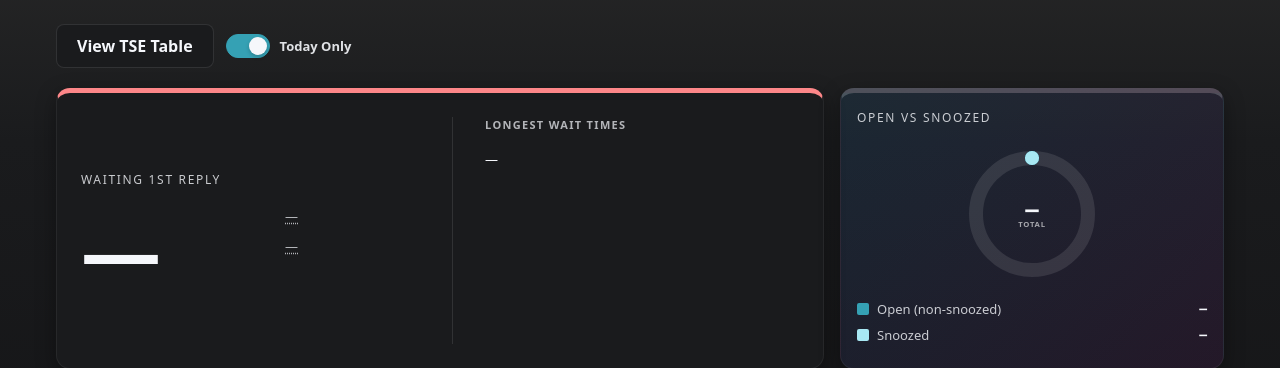
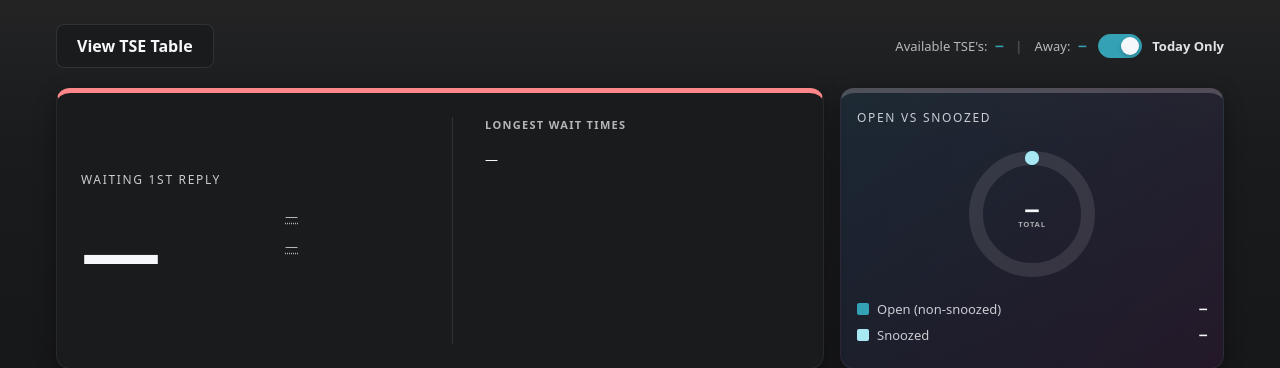
Before and after one commit to skalamerasigma/sql-intercom, a FastAPI app: template templates/index.html in a window 1280 px wide. Shown: the part 98-466 px from the top of the page. Run offline with FastAPI, Linux system fonts and the light colour scheme; the template is opened without the code that fills it, so the values that code supplies are empty; parts of the project's set-up code (start-up, migrations or seed data) failed here and were passed over.

Commit message:
Add TSE availability display and update styles in index.html and styles.css. Implement functionality to fetch and display available and away TSE counts, enhancing the user interface for better visibility of team status.

```diff
--- a/static/styles.css
+++ b/static/styles.css
@@ -107,6 +107,7 @@ body {
 	display: flex;
 	gap: 12px;
 	align-items: center;
+	flex-wrap: wrap;
 }
 .nav-button {
 	background: var(--card);
@@ -123,6 +124,26 @@ body {
 	background: rgba(255,255,255,0.05);
 	border-color: rgba(255,255,255,0.2);
 	transform: translateY(-1px);
+}
+.tse-availability {
+	display: flex;
+	align-items: center;
+	gap: 8px;
+	font-size: 13px;
+	margin-left: auto;
+}
+.tse-availability-label {
+	opacity: 0.7;
+	font-weight: 500;
+}
+.tse-availability-count {
+	font-weight: 700;
+	font-family: ui-monospace, SFMono-Regular, Menlo, Monaco, Consolas, "Liberation Mono", "Courier New", monospace;
+	color: var(--accent-2);
+}
+.tse-availability-separator {
+	opacity: 0.3;
+	margin: 0 4px;
 }
 .toggle-switch {
 	display: flex;
--- a/templates/index.html
+++ b/templates/index.html
@@ -30,6 +30,13 @@
 	<main class="container">
 		<div class="nav-buttons">
 			<a href="/tse" class="nav-button">View TSE Table</a>
+			<div class="tse-availability">
+				<span class="tse-availability-label">Available TSE's:</span>
+				<span class="tse-availability-count" id="tse-available-count">—</span>
+				<span class="tse-availability-separator">|</span>
+				<span class="tse-availability-label">Away:</span>
+				<span class="tse-availability-count" id="tse-away-count">—</span>
+			</div>
 			<label class="toggle-switch">
 				<input type="checkbox" id="today-only-toggle" checked>
 				<span class="toggle-slider"></span>
@@ -528,6 +535,28 @@
 			document.getElementById(id).textContent = value;
 		}
 
+		async function fetchAdmins() {
+			const res = await fetch(`/api/agents`, { cache: "no-store" });
+			const payload = await res.json();
+			return payload;
+		}
+
+		function filterTeamAdmins(admins) {
+			return (admins || []).filter(a => {
+				const ids = new Set((a.team_ids || []));
+				const pri = new Set(((a.team_priority_level || {}).primary_team_ids || []));
+				return ids.has ? (ids.has(teamId) || pri.has(teamId)) : (ids.has === undefined ? (Array.isArray(a.team_ids) && a.team_ids.includes(teamId)) || (Array.isArray((a.team_priority_level || {}).primary_team_ids) && (a.team_priority_level.primary_team_ids || []).includes(teamId)) : false);
+			});
+		}
+
+		function updateTSEAvailability(admins) {
+			const teamAdmins = filterTeamAdmins(admins);
+			const available = teamAdmins.filter(a => !a.away_mode_enabled).length;
+			const away = teamAdmins.filter(a => a.away_mode_enabled).length;
+
+			setText("tse-available-count", available);
+			setText("tse-away-count", away);
+		}
 
 		function updateOpenSnoozedChart(open, snoozed) {
 			// Snoozed is already included in Open, so total is just Open
@@ -612,8 +641,11 @@
 
 		async function hydrate() {
 			try {
-				const data = await fetchMetrics();
+				const [data, adminsData] = await Promise.all([fetchMetrics(), fetchAdmins()]);
 				document.getElementById("error").style.display = "none";
+
+				// Update TSE availability counts
+				updateTSEAvailability(adminsData.admins || []);
 
 				// Update Open/Snoozed visualization
 				updateOpenSnoozedChart(data.totals.open, data.totals.snoozed);
```
